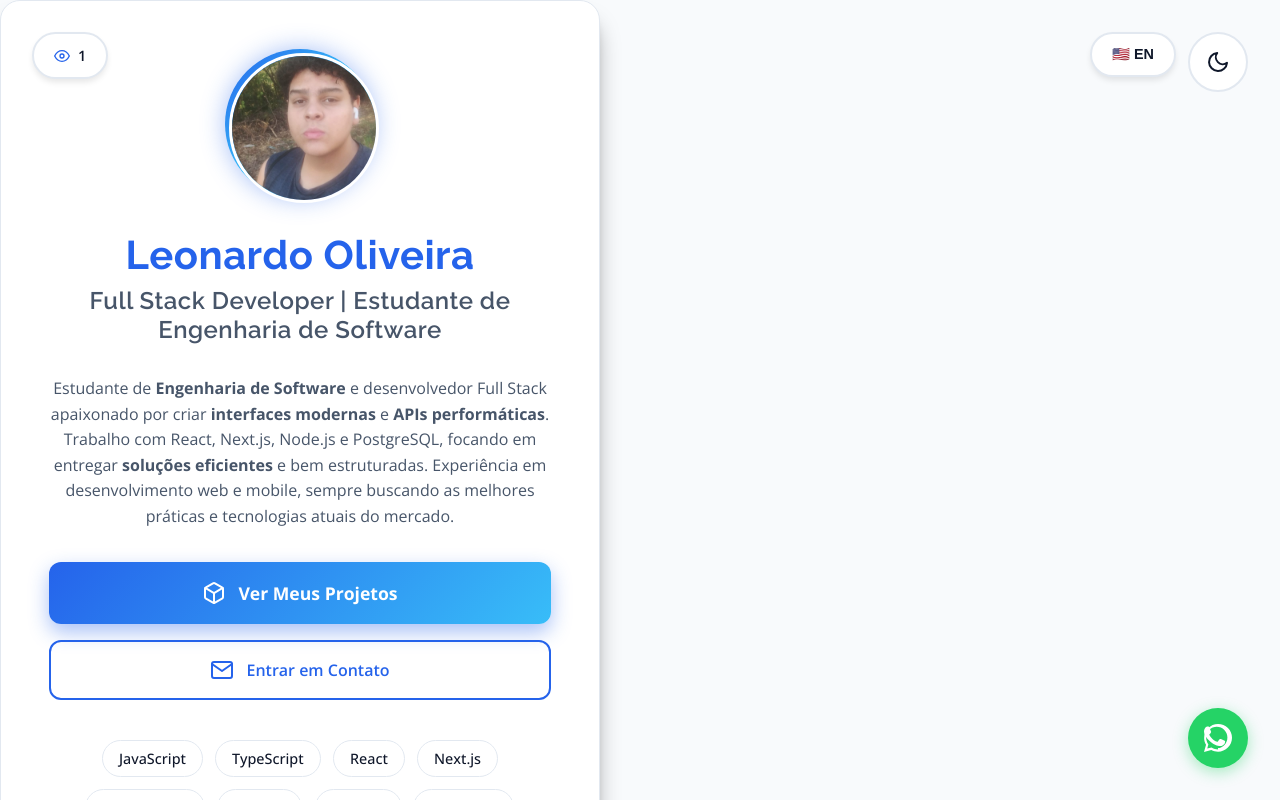
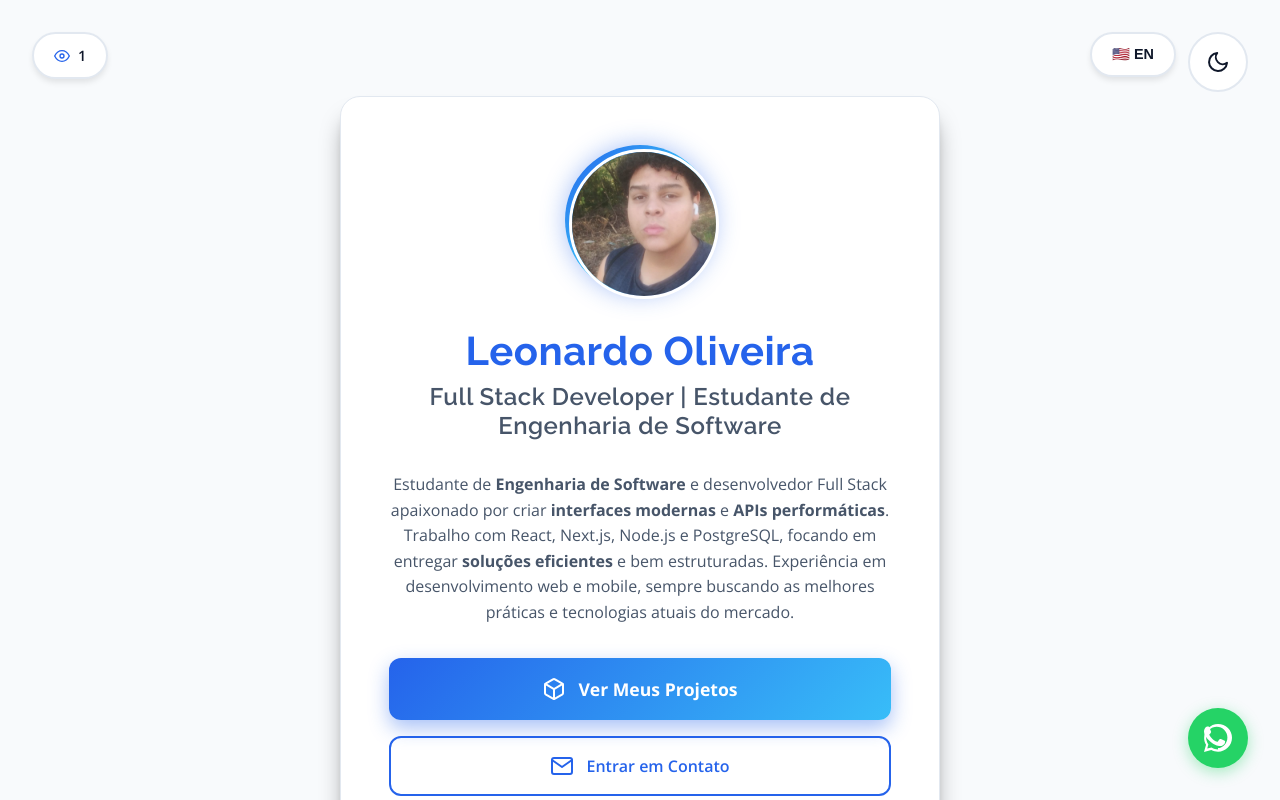
Before and after one commit to PedroLeoo07/digital-card, a Next.js app: page / in a window 1280 px wide. Shown: the top 800 px of the page. Built offline with nearby package versions, Linux system fonts and the light colour scheme.

Commit message:
style: enhance layout of main section with flex properties and margin adjustments

```diff
--- a/src/app/page.module.css
+++ b/src/app/page.module.css
@@ -128,6 +128,7 @@
 
 
 .main {
+  flex: 1;
   display: flex;
   flex-direction: column;
   align-items: center;
@@ -140,6 +141,7 @@
   box-shadow: 0 20px 25px -5px rgba(0, 0, 0, 0.4), 0 10px 10px -5px rgba(0, 0, 0, 0.2);
   border: 1px solid var(--border);
   animation: slideUp 0.8s ease-out;
+  margin: 6rem auto 2rem;
 }
 
 @keyframes float {
```
